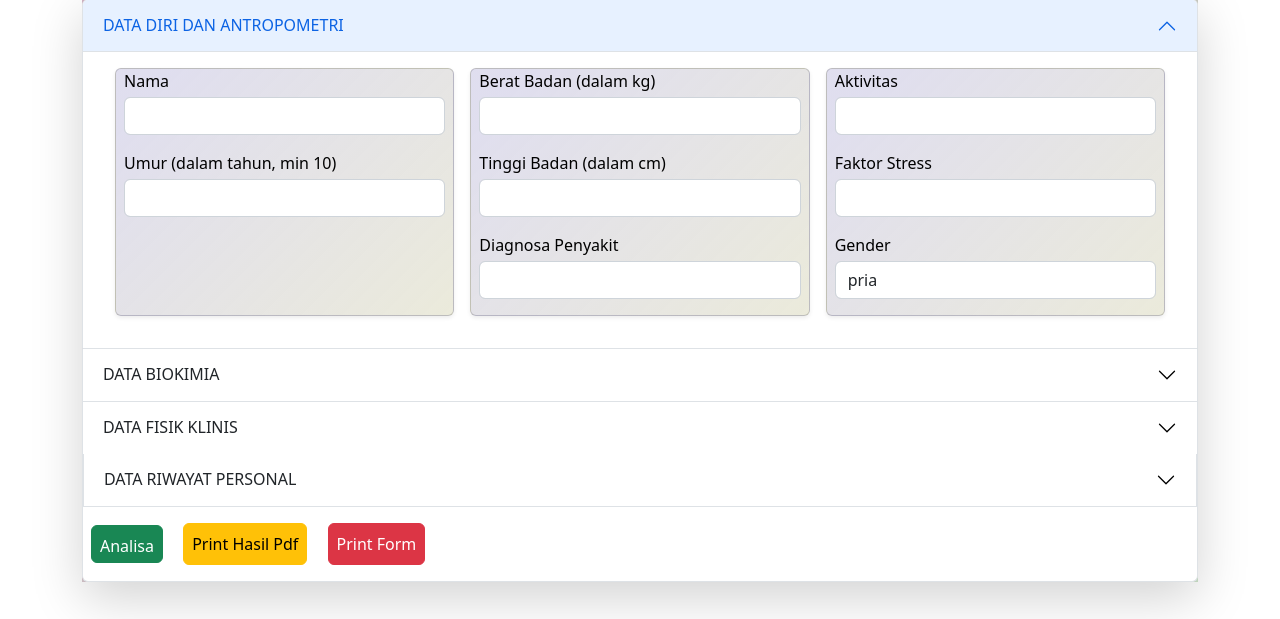
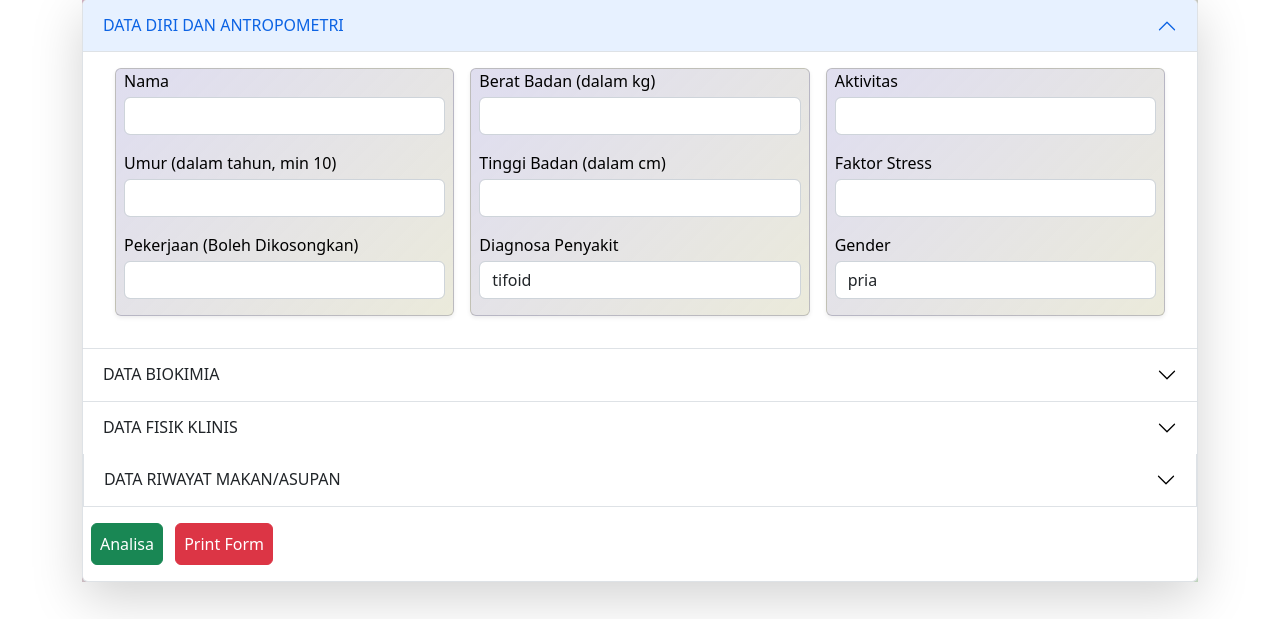
Before and after one commit to golDroger999/nutriAI, a Flask app: page /pagt-form in a window 1280 px wide. Shown: the part 181-800 px from the top of the page. Run offline with Flask 2, Linux system fonts and the light colour scheme; some libraries are stand-ins or nearby versions; some web fonts are replaced.

Commit message:
data antropometri dan biokimia frontend

```diff
--- a/web/beranda/form.py
+++ b/web/beranda/form.py
@@ -1,6 +1,6 @@
 from flask_wtf import FlaskForm
-from wtforms import (StringField, IntegerField, FloatField, SubmitField, RadioField, SelectField, DecimalField)
-from wtforms.validators import (DataRequired, Email)
+from wtforms import (StringField, IntegerField, SubmitField, SelectField, FloatField)
+from wtforms.validators import (DataRequired)
 from flask import (request, render_template)
 
 
--- a/web/pagt/form.py
+++ b/web/pagt/form.py
@@ -1,5 +1,5 @@
 from flask_wtf import FlaskForm
-from wtforms import (StringField, IntegerField, FloatField, SubmitField, RadioField, SelectField, DecimalField)
+from wtforms import (StringField, IntegerField, FloatField, SubmitField, SelectField)
 from wtforms.validators import (DataRequired, Email)
 from flask import (request, render_template)
 
@@ -8,22 +8,60 @@ class pagtform(FlaskForm):
     # DATA DIRI DAN ANTROPOMETRI
     nama = StringField('Nama', validators=[DataRequired(message='data harus diisi')])
     umur = IntegerField('Umur (dalam tahun, min 10)', validators=[DataRequired(message='data harus diisi')])
+    pekerjaan = StringField('Pekerjaan (Boleh Dikosongkan)')
     bb = IntegerField('Berat Badan (dalam kg)', validators=[DataRequired(message='data harus diisi')])
     tb = IntegerField('Tinggi Badan (dalam cm)', validators=[DataRequired(message='data harus diisi')])
     aktivitas = IntegerField('Aktivitas', validators=[DataRequired(message='data harus diisi')])
     stress = IntegerField('Faktor Stress', validators=[DataRequired(message='data harus diisi')])
-    penyakit = StringField('Diagnosa Penyakit', validators=[DataRequired(message='data harus diisi')])
+
+    penyakit = SelectField('Diagnosa Penyakit', choices=['tifoid', 'hemoroid', 'diare', 'gastritis', 'hipertensi',
+                                                         'jantung koroner', 'autis', 'batu ginjal', 'sindrom nefrotik',
+                                                         'gagal ginjal akut', 'batu empedu', 'sirosis hepatik', 'pasca bedah',
+                                                         'diabetes melitus', 'diabetes melitus tipe 2', 'hiv/aids', 'alergi' ])
+
     gender = SelectField('Gender', choices=['pria', 'wanita'])
+    # AKHIR DIRI DAN ANTROPOMETRI
+
+
+
 
     # DATA BIOKIMIA
     hb = IntegerField('Kadar Hb')
     ldl = IntegerField('Kadar Ldl')
     hdl = IntegerField('Kadar Hdl')
-    kolesterol = IntegerField('Kadar kolestero')
+    kolesterol = IntegerField('Kadar Kolesterol Total')
+    sgot = IntegerField('Kadar Sgot')
+    sgpt = IntegerField('Kadar Sgpt')
+    bun = IntegerField('kadar bun')
+    bilirubin_direk = IntegerField('Kadar Bilirubin Direk')
+    bilirubin_total = IntegerField('Kadar Bilirubin Total')
+    trigliserida = IntegerField('Kadar Trigliserida')
+    glukosa = IntegerField('Kadar Glukosa')
+    gula_puasa = IntegerField('Kadar Gula Puasa')
+    gula_sewaktu = IntegerField('Kadar Gula Sewaktu')
+    asam_urat = IntegerField('Kadar Asam Urat')
+    # AKHIR DATA BIOKIMIA
+
+
+
 
     # DATA FISIK KLINIS
     tekanan_darah = IntegerField('Tekanan Darah')
     suhu = IntegerField('Suhu Tubuh')
+    nadi = IntegerField('Denyut Nadi')
+    masalah_oral = SelectField('Permasalahan Terkait oral', choices=['Susah Mengunyah',
+                                                                     'Susah Menelan',
+                                                                     'Tidak Bisa menelan',
+                                                                     'Normal/tidak ada masalah'])
+    # AKHIR DATA FISIK KLINIS
+
+
+    # DATA RIWAYAT MAKAN / ASUPAN
+    energi = IntegerField('Riwayat Energi (kkal) ')
+    protein = IntegerField('Riwayat Protein (gr)')
+    lemak = IntegerField('Jumlah Riwayat Lemak (gr)')
+    karbo = IntegerField('Riwayat Karbohidrat (gr)')
+    # AKHIR DATA RIWAYAT MAKAN / ASUPAN
 
 
     analisa = SubmitField('Analisa')
--- a/web/templates/pagt.html
+++ b/web/templates/pagt.html
@@ -36,6 +36,9 @@
 
                     {{form.umur.label(class='form-control-label mb-1')}}
                     {{form.umur(class='form-control mb-3')}}
+
+                    {{form.pekerjaan.label(class='form-control-label mb-1')}}
+                    {{form.pekerjaan(class='form-control mb-3')}}
                   </div>
 
                   <div class="card px-2 mx-2 mb-3 col-sm shadow-sm">
@@ -79,33 +82,50 @@
               <div class="accordion-body">
                 <div class="row mx-1">
                   <div class="card px-2 mx-2 mb-3 col-sm shadow-sm">
-                    {{form.nama.label(class='form-control-label mb-1')}}
-                    {{form.nama(class='form-control mb-3')}}
+                    {{form.hb.label(class='form-control-label mb-1')}}
+                    {{form.hb(class='form-control mb-3')}}
 
-                    {{form.umur.label(class='form-control-label mb-1')}}
-                    {{form.umur(class='form-control mb-3')}}
+                    {{form.ldl.label(class='form-control-label mb-1')}}
+                    {{form.ldl(class='form-control mb-3')}}
+
+                    {{form.hdl.label(class='form-control-label mb-1')}}
+                    {{form.hdl(class='form-control mb-3')}}
+
+                    {{form.trigliserida.label(class='form-control-label mb-1')}}
+                    {{form.trigliserida(class='form-control mb-3')}}
+
+                    {{form.gula_puasa.label(class='form-control-label mb-1')}}
+                    {{form.gula_puasa(class='form-control mb-3')}}
+
+                    {{form.gula_sewaktu.label(class='form-control-label mb-1')}}
+                    {{form.gula_sewaktu(class='form-control mb-3')}}
+
                   </div>
 
                   <div class="card px-2 mx-2 mb-3 col-sm shadow-sm">
-                    {{form.bb.label(class='form-control-label mb-1')}}
-                    {{form.bb(class='form-control mb-3')}}
+                    {{form.kolesterol.label(class='form-control-label mb-1')}}
+                    {{form.kolesterol(class='form-control mb-3')}}
 
-                    {{form.tb.label(class='form-control-label mb-1')}}
-                    {{form.tb(class='form-control mb-3')}}
+                    {{form.sgpt.label(class='form-control-label mb-1')}}
+                    {{form.sgpt(class='form-control mb-3')}}
 
-                    {{form.penyakit.label(class='form-control-label mb-1')}}
-                    {{form.penyakit(class='form-control mb-3')}}
+                    {{form.sgot.label(class='form-control-label mb-1')}}
+                    {{form.sgot(class='form-control mb-3')}}
+
+                    {{form.asam_urat.label(class='form-control-label mb-1')}}
+                    {{form.asam_urat(class='form-control mb-3')}}
+
                   </div>
 
                   <div class="card px-2 mx-2 mb-3 col-sm shadow-sm">
-                    {{form.aktivitas.label(class='form-control-label mb-1')}}
-                    {{form.aktivitas(class='form-control mb-3')}}
+                    {{form.bun.label(class='form-control-label mb-1')}}
+                    {{form.bun(class='form-control mb-3')}}
 
-                    {{form.stress.label(class='form-control-label mb-1')}}
-                    {{form.stress(class='form-control mb-3')}}
+                    {{form.bilirubin_direk.label(class='form-control-label mb-1')}}
+                    {{form.bilirubin_direk(class='form-control mb-3')}}
 
-                    {{form.gender.label(class='form-control-label mb-1')}}
-                    {{form.gender(class='form-control mb-3')}}
+                    {{form.bilirubin_total.label(class='form-control-label mb-1')}}
+                    {{form.bilirubin_total(class='form-control mb-3')}}
                   </div>
                 </div>
               </div>
@@ -163,7 +183,7 @@
 
 
 
-          <div class="accordion-item">
+          <!-- <div class="accordion-item">
             <h2 class="accordion-header" id="headingFour">
               <button class="accordion-button collapsed" type="button" data-bs-toggle="collapse"
                 data-bs-target="#collapseFour" aria-expanded="false" aria-controls="collapseFour">
@@ -206,14 +226,54 @@
                 </div>
               </div>
             </div>
+          </div> -->
+
+
+
+
+
+          <div class="accordion-item">
+            <h2 class="accordion-header" id="headingFive">
+              <button class="accordion-button collapsed" type="button" data-bs-toggle="collapse"
+                data-bs-target="#collapseFive" aria-expanded="false" aria-controls="collapseFive">
+                DATA RIWAYAT MAKAN/ASUPAN
+              </button>
+            </h2>
+            <div id="collapseFive" class="accordion-collapse collapse" aria-labelledby="headingFive"
+              data-bs-parent="#accordionExample">
+              <div class="accordion-body">
+                <div class="row mx-1">
+                  <div class="card px-2 mx-2 mb-3 col-sm shadow-sm">
+                    {{form.energi.label(class='form-control-label mb-1')}}
+                    {{form.energi(class='form-control mb-3')}}
+                  </div>
+
+                  <div class="card px-2 mx-2 mb-3 col-sm shadow-sm">
+                    {{form.protein.label(class='form-control-label mb-1')}}
+                    {{form.protein(class='form-control mb-3')}}
+
+                  </div>
+
+                  <div class="card px-2 mx-2 mb-3 col-sm shadow-sm">
+                    {{form.lemak.label(class='form-control-label mb-1')}}
+                    {{form.lemak(class='form-control mb-3')}}
+                  </div>
+
+                  <div class="card px-2 mx-2 mb-3 col-sm shadow-sm">
+                    {{form.karbo.label(class='form-control-label mb-1')}}
+                    {{form.karbo(class='form-control mb-3')}}
+                  </div>
+                </div>
+              </div>
+            </div>
           </div>
 
 
 
             <div class="submit-button">
-              {{form.analisa(class="btn btn-success mt-3 mb-3 mx-2 px-2 pt-2 pb-1")}}
-              {{form.hasil_pdf(class="btn btn-warning mt-3 mb-3 mx-2 px-2 pt-2 pb-2")}}
-              {{form.pdf_form(class="btn btn-danger mt-3 mb-3 mx-2 px-2 pt-2 pb-2")}}
+              {{form.analisa(class="btn btn-success mt-3 mb-3 mx-2 px-2 pt-2 pb-2")}}
+              <!-- {{form.hasil_pdf(class="btn btn-warning mt-3 mb-3 mx-2 px-2 pt-2 pb-2")}} -->
+              {{form.pdf_form(class="btn btn-danger mt-3 mb-3  px-2 pt-2 pb-2")}}
             </div>
 
 
```
Also changed, not shown: web/pagt/routes.py (+14 -0 lines).
